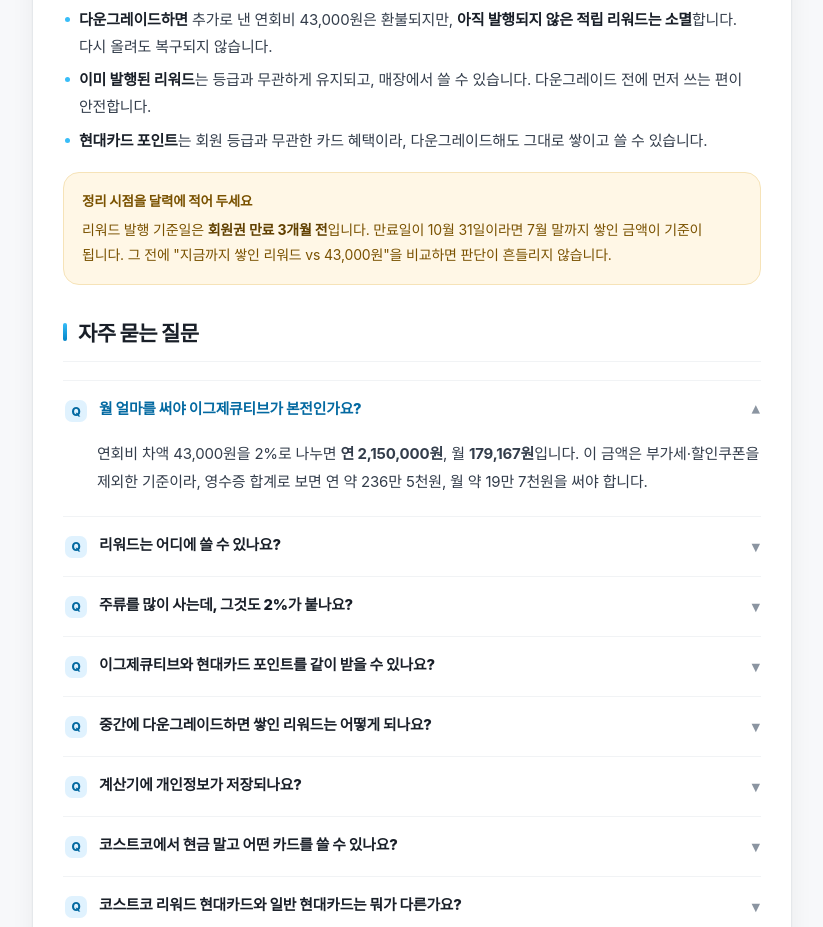
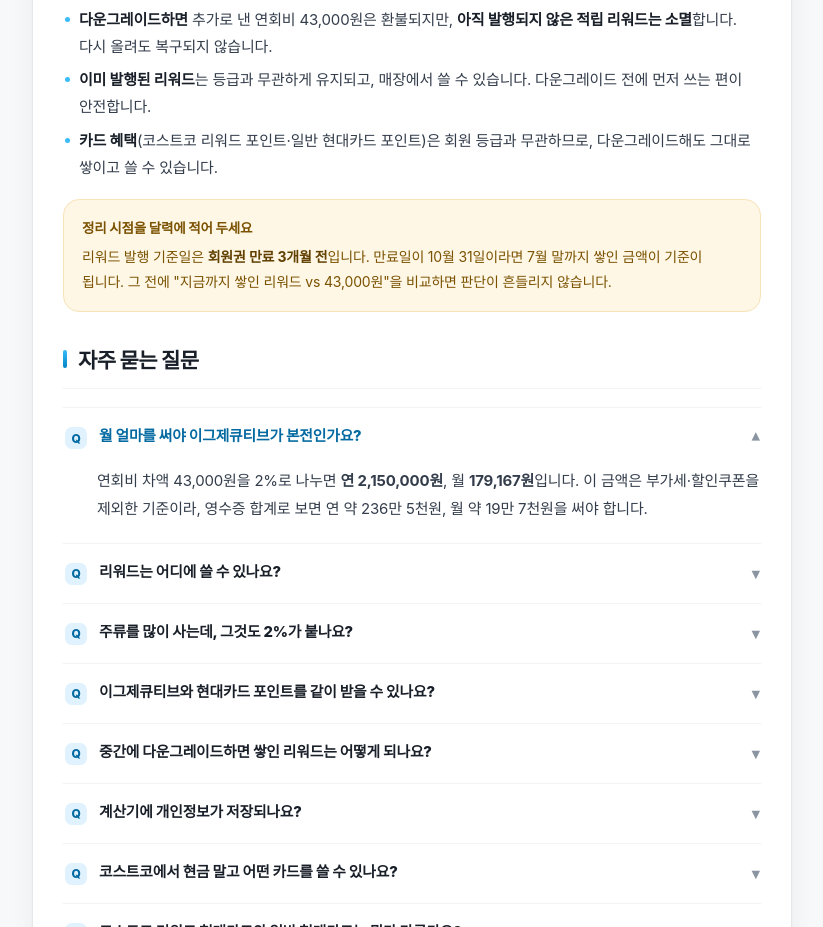
Before and after one commit to besunp1004-cmd/usefulkit, a plain HTML site: page costco-break-even.html in a window 1280 px wide. Shown: the part 8160-9087 px from the top of the page, without its empty margins (228-1051 px from the left). Drawn offline with Linux system fonts and the light colour scheme; a web font is replaced by a local one.

Commit message:
코스트코 계산기: 다운그레이드 안내의 카드 혜택 문구 정리

```diff
--- a/costco-break-even.html
+++ b/costco-break-even.html
@@ -481,7 +481,7 @@
       <ul>
         <li><b>다운그레이드하면</b> 추가로 낸 연회비 43,000원은 환불되지만, <b>아직 발행되지 않은 적립 리워드는 소멸</b>합니다. 다시 올려도 복구되지 않습니다.</li>
         <li><b>이미 발행된 리워드</b>는 등급과 무관하게 유지되고, 매장에서 쓸 수 있습니다. 다운그레이드 전에 먼저 쓰는 편이 안전합니다.</li>
-        <li><b>현대카드 포인트</b>는 회원 등급과 무관한 카드 혜택이라, 다운그레이드해도 그대로 쌓이고 쓸 수 있습니다.</li>
+        <li><b>카드 혜택</b>(코스트코 리워드 포인트·일반 현대카드 포인트)은 회원 등급과 무관하므로, 다운그레이드해도 그대로 쌓이고 쓸 수 있습니다.</li>
       </ul>
       <div class="callout warn">
         <span class="callout-title">정리 시점을 달력에 적어 두세요</span>
```
